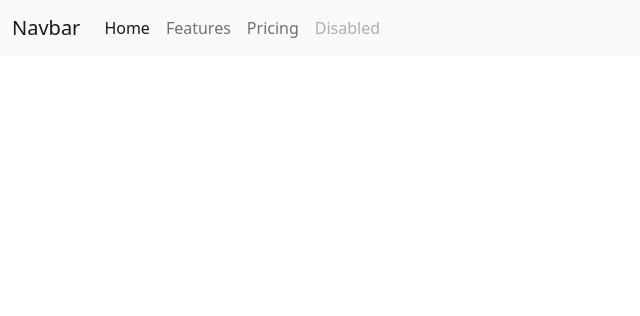
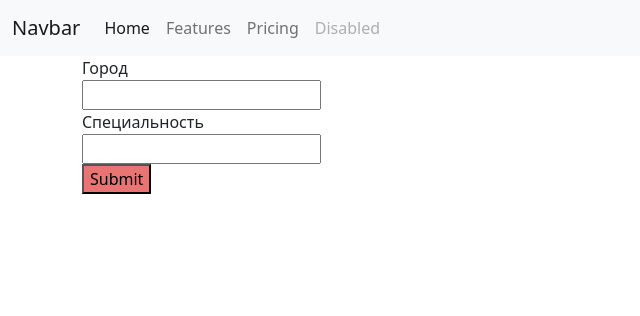
Before and after one commit to luta-wolf/scraping_service, a Django app: page /home/ in a window 1280 px wide. Shown: the top 316 px of the page, without its empty margins (0-640 px from the left). Run offline with Django 4.2, Linux system fonts and the light colour scheme; data that the repository does not hold is empty.

Commit message:
add button

```diff
--- a/src/scraping/templates/scraping/home.html
+++ b/src/scraping/templates/scraping/home.html
@@ -9,8 +9,15 @@
 		<div class="card-body">
 		  <p class="card-text">{{obj.description}}</p>
 			<p>{{ obj.city.name }} | {{obj.language.name}} |
-				<small>{{obj.timestamp | date:"D d M Y"}}</small></p>
+				<small>{{obj.timestamp | date:"d M Y"}}</small></p>
 		</div>
 	</div>
 	{% endfor %}
+<form method="GET" action="">
+	<label>Город</label><br>
+	<input type="text"  name="city"><br>
+	<label>Специальность</label><br>
+	<input type="text"  name="language"><br>
+	<input type="submit" value="Submit" style="background-color: #e87474;">
+</form>
 {% endblock %}
--- a/src/scraping/views.py
+++ b/src/scraping/views.py
@@ -4,5 +4,6 @@ from . models import Vacancy
 # Create your views here.
 
 def home_view(request):
+	# print(request.POST)
 	qs = Vacancy.objects.all()
 	return render(request, 'scraping/home.html', {'object_list': qs})
```
Also changed, not shown: README.md.
